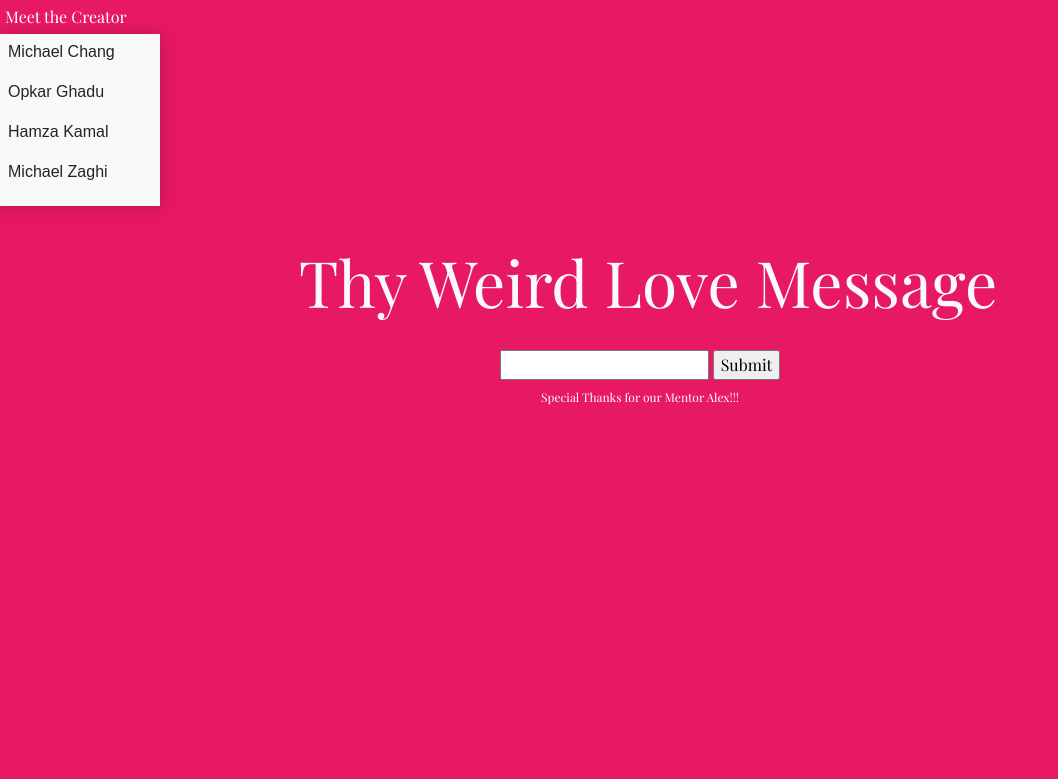
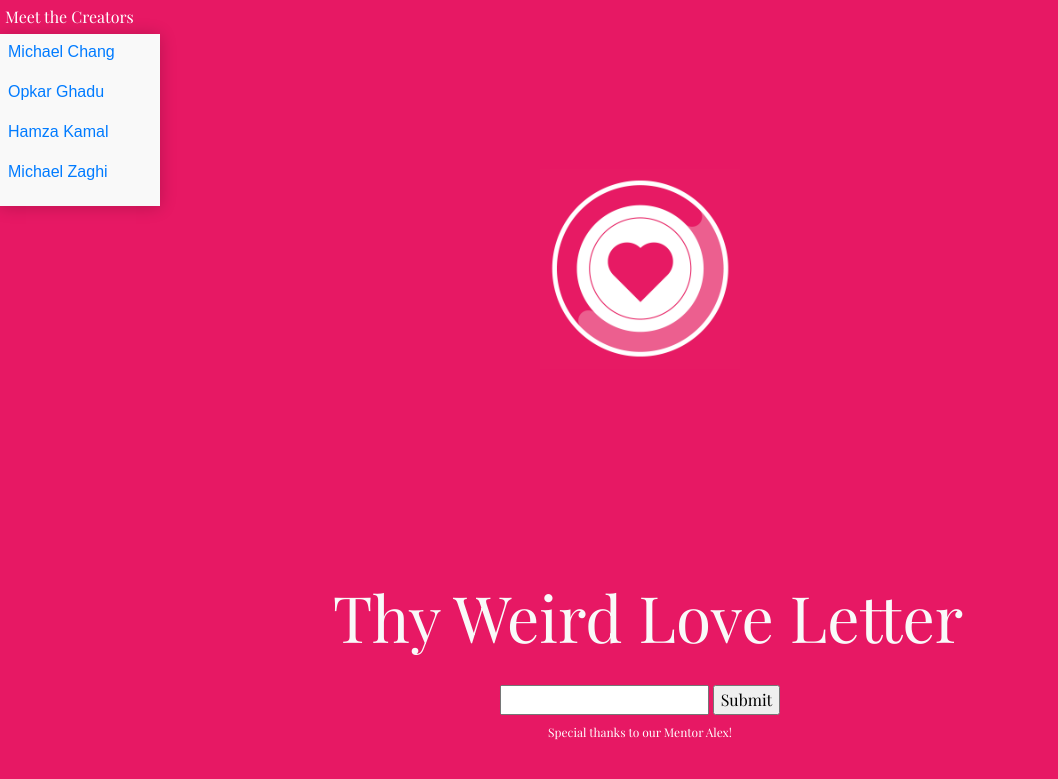
Before and after one commit to H-Kamal/Loveathon-Love-Letter-Generator, a Django app: page /mysite/ in a window 1280 px wide. Shown: the top 779 px of the page, without its empty margins (0-1058 px from the left). Run offline with Django 3.2, Linux system fonts and the light colour scheme; parts of the project's set-up code (start-up, migrations or seed data) failed here and were passed over; some libraries are stand-ins or nearby versions.

Commit message:
Added logo. Added links to linkedIn/Github profiles of devs. Fixed grammar. Renamed title to "Thy Weird Love Letter"

```diff
--- a/loveathon/loveathon/settings.py
+++ b/loveathon/loveathon/settings.py
@@ -27,6 +27,7 @@ DEBUG = True
 
 ALLOWED_HOSTS = []
 
+STATIC_URL = '/static/'
 
 # Application definition
 
--- a/loveathon/templates/mysite/home.html
+++ b/loveathon/templates/mysite/home.html
@@ -33,6 +33,9 @@
 
 <!DOCTYPE html>
 <html lang="en">
+
+{% load static %}
+
 <head>
     <meta charset="UTF-8">
     <meta name="viewport" content="width=device-width, initial-scale=1">
@@ -85,11 +88,11 @@
             padding-right: 0px;
         }
 
-        {#.logo {#}
-        {#    text-align: center;#}
-        {#    margin-top: 135px;#}
-        {##}
-        {#}#}
+        .logo {
+            text-align: center;
+            margin-top: 135px;
+
+        }
 
         .title {
             text-align: center;
@@ -114,17 +117,19 @@
 <body>
 
     <div class="dropdown">
-      <button class="name">Meet the Creator</button>
+      <button class="name">Meet the Creators</button>
       <div class="dropdown-content">
-        <p>Michael Chang</p>
-        <p>Opkar Ghadu</p>
-        <p>Hamza Kamal</p>
-        <p>Michael Zaghi</p>
+          <p><a href="https://www.linkedin.com/in/michael-chang-438349157/">Michael Chang</a></p>
+        <p><a href="https://github.com/OpkarGhadu">Opkar Ghadu</a></p>
+          <p><a href="https://www.linkedin.com/in/hamzakamal/">Hamza Kamal</a></p>
+          <p><a href="https://www.linkedin.com/in/michael-zaghi-67428043/">Michael Zaghi</a></p>
       </div>
     </div>
-{#        <div class="logo"><img src="image/log.png" alt="It's all about the love" height="200"></div>#}
+        <div class="logo">
+            <img src="{% static "image/love.png" %}" alt="It's all about the love" height="200">
+        </div>
 
-    <div class="title">Thy   Weird   Love   Message</div>
+    <div class="title">Thy   Weird   Love   Letter</div>
 
      <div class="container">
 
@@ -145,7 +150,7 @@
 
      </div>
 
-    <div class="thanks" >Special Thanks for our Mentor Alex!!!</div>
+    <div class="thanks" >Special thanks to our Mentor Alex!</div>
 
 </body>
 
```
Also changed, not shown: loveathon/mysite/static/image/love.png (added).
